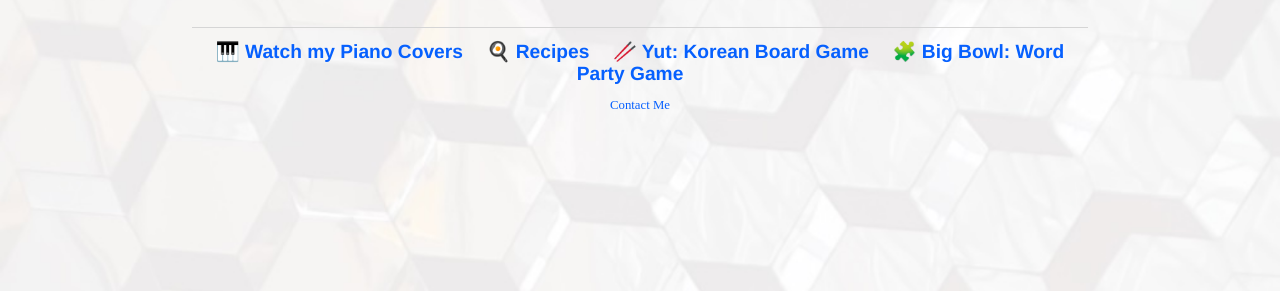
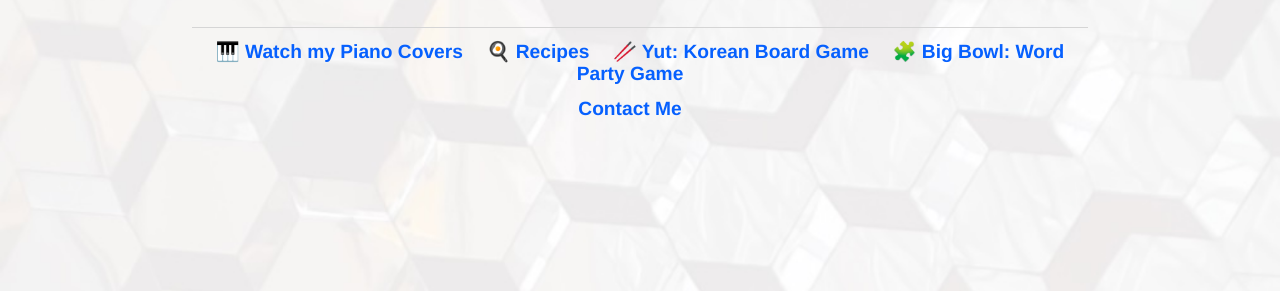
Before and after one commit to superjeffreyc/superjeffreyc.github.io, a Jekyll site: the page built from index.html, in a window 1280 px wide. Shown: the part 404-695 px from the top of the page. Built offline with Jekyll 4.4.1, drawn with Linux system fonts in a browser that asks for light colours.

Commit message:
Update default.html

```diff
--- a/_layouts/default.html
+++ b/_layouts/default.html
@@ -13,12 +13,14 @@
 		</div><!-- /.container -->
 		<footer>
     		<ul>
-			<li><a target="_blank" href="https://www.youtube.com/@superjeffc-piano">🎹 Watch my Piano Covers</a></li>
-			<li><a target="_blank" href="https://superjeffc.com/recipes">🍳 Recipes</a></li>
-			<li><a target="_blank" href="https://play.google.com/store/apps/details?id=com.jeffreychan.yunnori">🥢 Yut: Korean Board Game</a></li>
-			<li><a target="_blank" href="https://bigbowl.superjeffc.com">🧩 Big Bowl: Word Party Game</a></li>
+				<li><a target="_blank" href="https://www.youtube.com/@superjeffc-piano">🎹 Watch my Piano Covers</a></li>
+				<li><a target="_blank" href="https://superjeffc.com/recipes">🍳 Recipes</a></li>
+				<li><a target="_blank" href="https://play.google.com/store/apps/details?id=com.jeffreychan.yunnori">🥢 Yut: Korean Board Game</a></li>
+				<li><a target="_blank" href="https://bigbowl.superjeffc.com">🧩 Big Bowl: Word Party Game</a></li>
 			</ul>
-			<a href="javascript:void(0)" onclick="launchEmail(this)">Contact Me</a>
+			<ul>
+				<li><a href="javascript:void(0)" onclick="launchEmail(this)">Contact Me</a></li>
+			</ul>
 		</footer>
 
 		<script>
```
